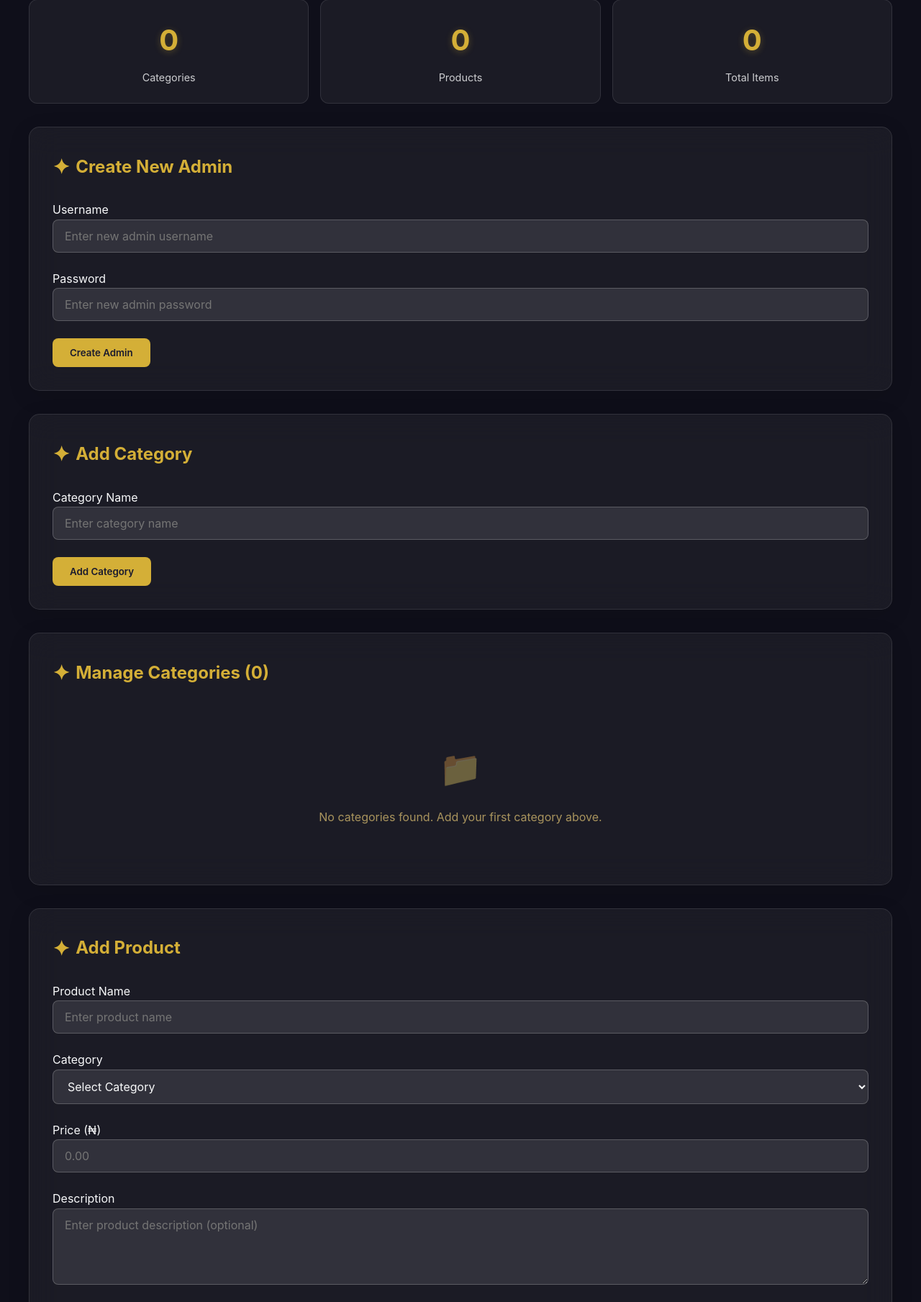
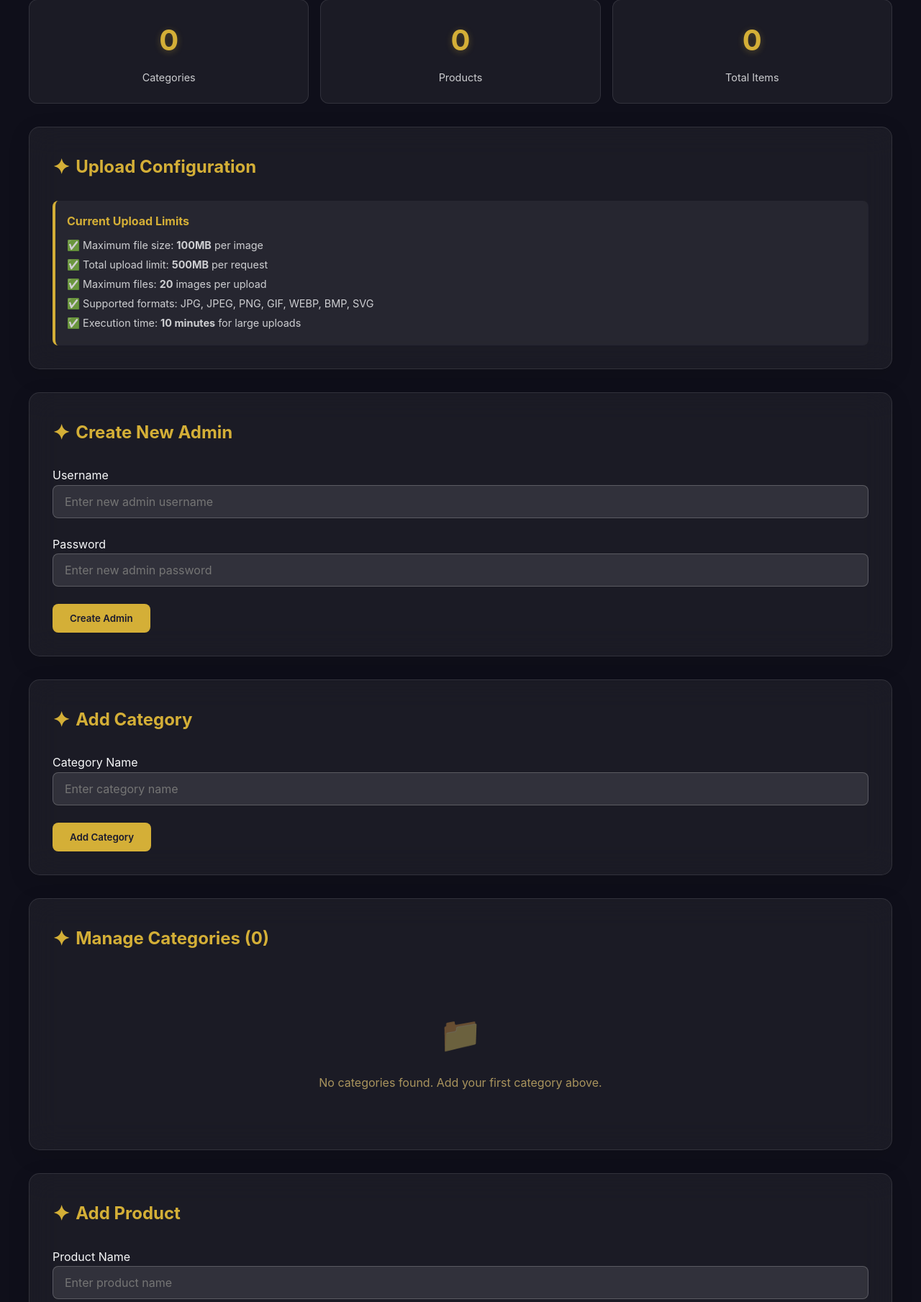
Before and after one commit to Koolboy001/zeemkahleem_luxury, a PHP site: page /admin.php in a window 1280 px wide. Shown: the part 122-1931 px from the top of the page at 72% size. Run offline with PHP 8.4, Linux system fonts and the light colour scheme; the visitor is signed in with stand-in values (Sample User, id 1); data that the repository does not hold is empty.

Commit message:
Update admin.php

```diff
--- a/admin.php
+++ b/admin.php
@@ -542,6 +542,16 @@ if ($is_logged_in) {
             border-left: 3px solid var(--warning);
         }
 
+        .file-size-success {
+            font-size: 0.875rem;
+            color: var(--success);
+            margin-top: 0.5rem;
+            padding: 0.5rem;
+            background: rgba(40, 167, 69, 0.1);
+            border-radius: 4px;
+            border-left: 3px solid var(--success);
+        }
+
         .image-preview {
             display: flex;
             gap: 1rem;
@@ -1101,6 +1111,25 @@ if ($is_logged_in) {
             margin-bottom: 1rem;
             opacity: 0.5;
         }
+
+        .upload-stats {
+            background: rgba(255, 255, 255, 0.05);
+            padding: 1rem;
+            border-radius: 8px;
+            margin-top: 1rem;
+            border-left: 4px solid var(--primary);
+        }
+
+        .upload-stats h4 {
+            color: var(--primary);
+            margin-bottom: 0.5rem;
+        }
+
+        .upload-stats p {
+            margin: 0.25rem 0;
+            font-size: 0.9rem;
+            opacity: 0.8;
+        }
     </style>
 </head>
 <body data-theme="dark">
@@ -1165,6 +1194,19 @@ if ($is_logged_in) {
                 <div class="stat-card">
                     <div class="stat-number"><?= array_sum($category_counts) ?></div>
                     <div class="stat-label">Total Items</div>
+                </div>
+            </div>
+
+            <!-- Upload Stats -->
+            <div class="admin-card">
+                <h2>Upload Configuration</h2>
+                <div class="upload-stats">
+                    <h4>Current Upload Limits</h4>
+                    <p>✅ Maximum file size: <strong>100MB</strong> per image</p>
+                    <p>✅ Total upload limit: <strong>500MB</strong> per request</p>
+                    <p>✅ Maximum files: <strong>20</strong> images per upload</p>
+                    <p>✅ Supported formats: JPG, JPEG, PNG, GIF, WEBP, BMP, SVG</p>
+                    <p>✅ Execution time: <strong>10 minutes</strong> for large uploads</p>
                 </div>
             </div>
 
@@ -1288,7 +1330,7 @@ if ($is_logged_in) {
                         <label class="form-label">Main Product Image <span style="color: var(--accent)">*</span></label>
                         <input type="file" name="main_image" class="form-file" accept="image/*" required onchange="previewMainImage(this)">
                         <div class="file-hint">This will be the primary image displayed for the product</div>
-                        <div class="file-size-warning">Maximum file size: <?= (MAX_FILE_SIZE / 1024 / 1024) ?>MB per image</div>
+                        <div class="file-size-success">✅ Maximum file size: 100MB per image (Supports: jpg, jpeg, png, gif, webp, bmp, svg)</div>
                         <div class="image-preview" id="mainImagePreview"></div>
                     </div>
 
@@ -1297,6 +1339,7 @@ if ($is_logged_in) {
                         <label class="form-label">Additional Product Images</label>
                         <input type="file" name="additional_images[]" class="form-file" accept="image/*" multiple onchange="previewAdditionalImages(this)">
                         <div class="file-hint">You can select multiple images to show different angles of the product</div>
+                        <div class="file-size-success">✅ Maximum file size: 100MB per image. Total upload limit: 500MB</div>
                         <div class="image-preview" id="additionalImagesPreview"></div>
                     </div>
 
@@ -1413,7 +1456,7 @@ if ($is_logged_in) {
                         <label class="form-label">Change Main Product Image</label>
                         <input type="file" name="main_image" class="form-file" accept="image/*" onchange="previewEditMainImage(this)">
                         <div class="file-hint">Upload a new image to replace the current main image</div>
-                        <div class="file-size-warning">Maximum file size: <?= (MAX_FILE_SIZE / 1024 / 1024) ?>MB per image</div>
+                        <div class="file-size-success">✅ Maximum file size: 100MB per image</div>
                         <div class="image-preview" id="editMainImagePreview"></div>
                     </div>
 
@@ -1422,6 +1465,7 @@ if ($is_logged_in) {
                         <label class="form-label">Add More Product Images</label>
                         <input type="file" name="additional_images[]" class="form-file" accept="image/*" multiple onchange="previewEditAdditionalImages(this)">
                         <div class="file-hint">You can select multiple images to add to the product</div>
+                        <div class="file-size-success">✅ Maximum file size: 100MB per image. Total upload limit: 500MB</div>
                         <div class="image-preview" id="editAdditionalImagesPreview"></div>
                     </div>
 
@@ -1469,15 +1513,53 @@ if ($is_logged_in) {
                 document.getElementById('editCategoryModal').style.display = 'none';
             }
 
+            // File size validation - MASSIVE LIMITS
+            function validateFileSize(input, maxSizeMB) {
+                if (input.files && input.files[0]) {
+                    const fileSize = input.files[0].size / 1024 / 1024; // in MB
+                    if (fileSize > maxSizeMB) {
+                        alert(`File size must be less than ${maxSizeMB}MB`);
+                        input.value = '';
+                        return false;
+                    }
+                }
+                return true;
+            }
+
+            // Add file size validation to file inputs
+            document.addEventListener('DOMContentLoaded', function() {
+                const mainImageInput = document.querySelector('input[name="main_image"]');
+                const additionalImagesInput = document.querySelector('input[name="additional_images[]"]');
+
+                if (mainImageInput) {
+                    mainImageInput.addEventListener('change', function() {
+                        validateFileSize(this, 100); // 100MB limit
+                    });
+                }
+
+                if (additionalImagesInput) {
+                    additionalImagesInput.addEventListener('change', function() {
+                        for (let i = 0; i < this.files.length; i++) {
+                            const fileSize = this.files[i].size / 1024 / 1024;
+                            if (fileSize > 100) {
+                                alert(`File "${this.files[i].name}" exceeds 100MB limit`);
+                                this.value = '';
+                                break;
+                            }
+                        }
+                    });
+                }
+            });
+
             // Product Image Preview Functions
             function previewMainImage(input) {
                 const preview = document.getElementById('mainImagePreview');
                 preview.innerHTML = '';
 
                 if (input.files && input.files[0]) {
-                    // Validate file size
-                    if (input.files[0].size > <?= MAX_FILE_SIZE ?>) {
-                        alert(`File size must be less than <?= (MAX_FILE_SIZE / 1024 / 1024) ?>MB`);
+                    // Validate file size - 100MB limit
+                    if (input.files[0].size > 100 * 1024 * 1024) {
+                        alert(`File size must be less than 100MB`);
                         input.value = '';
                         return;
                     }
@@ -1506,9 +1588,9 @@ if ($is_logged_in) {
 
                 if (input.files) {
                     for (let i = 0; i < input.files.length; i++) {
-                        // Validate file size
-                        if (input.files[i].size > <?= MAX_FILE_SIZE ?>) {
-                            alert(`File "${input.files[i].name}" exceeds <?= (MAX_FILE_SIZE / 1024 / 1024) ?>MB limit`);
+                        // Validate file size - 100MB limit
+                        if (input.files[i].size > 100 * 1024 * 1024) {
+                            alert(`File "${input.files[i].name}" exceeds 100MB limit`);
                             input.value = '';
                             preview.innerHTML = '';
                             return;
@@ -1581,7 +1663,7 @@ if ($is_logged_in) {
                 return true;
             }
 
-            // Edit Product Modal Functions
+            // Edit Product Modal Functions - FIXED VERSION
             let currentProductImages = [];
 
             async function openEditProductModal(productId) {
@@ -1600,8 +1682,8 @@ if ($is_logged_in) {
                     document.getElementById('edit_product_price').value = product.price;
                     document.getElementById('edit_product_description').value = product.description || '';
 
-                    // Handle images
-                    currentProductImages = product.images ? product.images.split(',') : [];
+                    // Handle images - FIXED: No need to split, it's already an array
+                    currentProductImages = product.images || [];
                     displayCurrentImages(currentProductImages);
 
                     // Show modal
@@ -1615,7 +1697,6 @@ if ($is_logged_in) {
             }
 
             function showLoadingState(show) {
-                // You can implement a global loading indicator here
                 if (show) {
                     document.body.style.cursor = 'wait';
                 } else {
@@ -1675,9 +1756,9 @@ if ($is_logged_in) {
                 preview.innerHTML = '';
 
                 if (input.files && input.files[0]) {
-                    // Validate file size
-                    if (input.files[0].size > <?= MAX_FILE_SIZE ?>) {
-                        alert(`File size must be less than <?= (MAX_FILE_SIZE / 1024 / 1024) ?>MB`);
+                    // Validate file size - 100MB limit
+                    if (input.files[0].size > 100 * 1024 * 1024) {
+                        alert(`File size must be less than 100MB`);
                         input.value = '';
                         return;
                     }
@@ -1706,9 +1787,9 @@ if ($is_logged_in) {
 
                 if (input.files) {
                     for (let i = 0; i < input.files.length; i++) {
-                        // Validate file size
-                        if (input.files[i].size > <?= MAX_FILE_SIZE ?>) {
-                            alert(`File "${input.files[i].name}" exceeds <?= (MAX_FILE_SIZE / 1024 / 1024) ?>MB limit`);
+                        // Validate file size - 100MB limit
+                        if (input.files[i].size > 100 * 1024 * 1024) {
+                            alert(`File "${input.files[i].name}" exceeds 100MB limit`);
                             input.value = '';
                             preview.innerHTML = '';
                             return;
@@ -1822,6 +1903,43 @@ if ($is_logged_in) {
                     simulateUploadProgress();
                 }
             });
+
+            // Auto-calculate total file size
+            function calculateTotalSize(input) {
+                let totalSize = 0;
+                if (input.files) {
+                    for (let i = 0; i < input.files.length; i++) {
+                        totalSize += input.files[i].size;
+                    }
+                }
+                return totalSize;
+            }
+
+            // Add file size display
+            document.addEventListener('DOMContentLoaded', function() {
+                const fileInputs = document.querySelectorAll('input[type="file"]');
+                fileInputs.forEach(input => {
+                    input.addEventListener('change', function() {
+                        const totalSize = calculateTotalSize(this);
+                        const sizeInMB = (totalSize / 1024 / 1024).toFixed(2);
+
+                        // Find or create size display
+                        let sizeDisplay = this.parentNode.querySelector('.file-size-display');
+                        if (!sizeDisplay) {
+                            sizeDisplay = document.createElement('div');
+                            sizeDisplay.className = 'file-size-display file-hint';
+                            this.parentNode.appendChild(sizeDisplay);
+                        }
+
+                        if (totalSize > 0) {
+                            sizeDisplay.textContent = `Total selected: ${sizeInMB} MB`;
+                            sizeDisplay.style.color = sizeInMB > 500 ? 'var(--danger)' : 'var(--success)';
+                        } else {
+                            sizeDisplay.textContent = '';
+                        }
+                    });
+                });
+            });
         </script>
     <?php endif; ?>
 </body>
```
